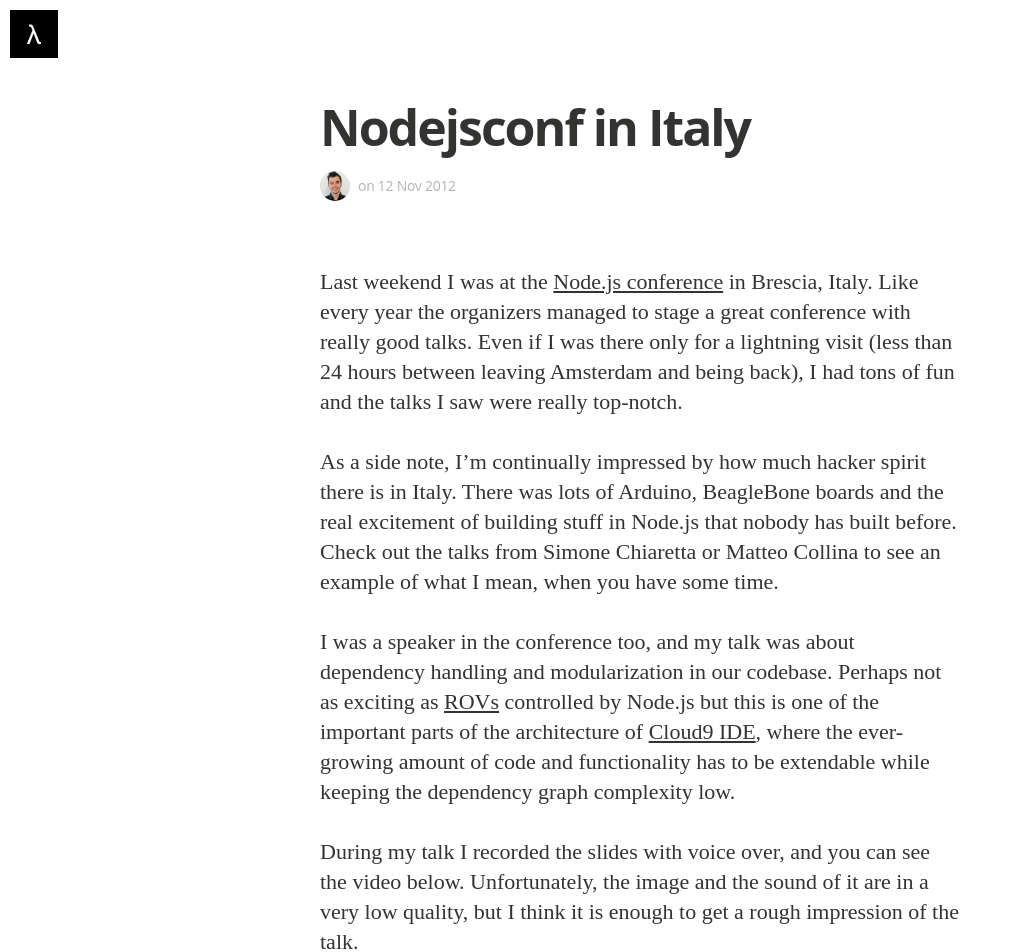
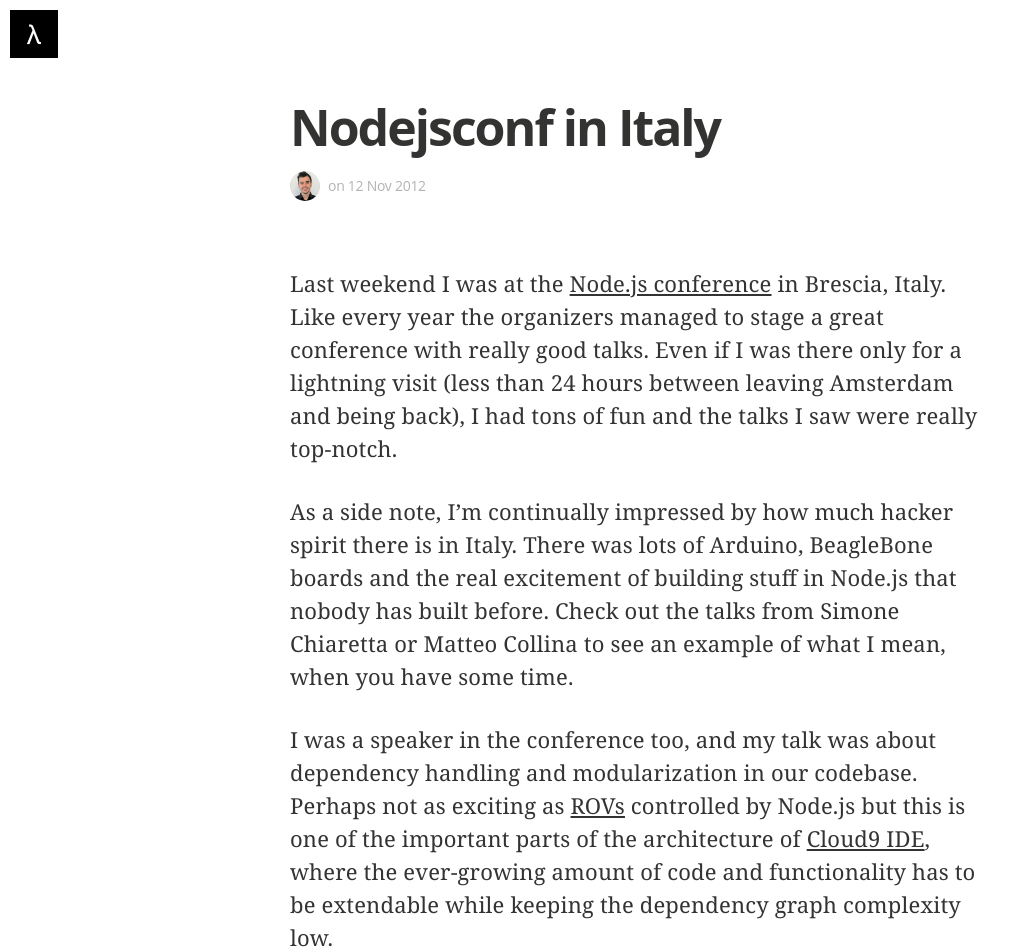
Before and after one commit to sergi/sergi.github.com, a Jekyll site: the page built from _posts/2012-11-12-nodejs-conference-italy-2012.md, in a window 1280 px wide. Shown: the top 952 px of the page, without its empty margins (0-1029 px from the left). Built offline with Jekyll 4.4.1, drawn with Linux system fonts in a browser that asks for light colours; nearby versions of some CDN libraries; some web fonts are replaced; Markdown is read by kramdown in place of the engine named in the settings.

Commit message:
Improve styles

```diff
--- a/_includes/head.html
+++ b/_includes/head.html
@@ -19,7 +19,7 @@
 
 <link rel="shortcut icon" href="{{ "/assets/images/favicon.ico" | prepend: site.baseurl }}">
 <!--  <link rel="stylesheet" href="{{asset "js/styles/obsidian.css"}}"> -->
-<link rel="stylesheet" href="http://brick.a.ssl.fastly.net/Linux+Libertine:400,400i,700,700i/Open+Sans:400,400i,700,700i">
+<link rel="stylesheet" href="http://brick.a.ssl.fastly.net/Open+Sans:400,400i,700,700i">
 <link rel="stylesheet" href="http://netdna.bootstrapcdn.com/font-awesome/4.0.3/css/font-awesome.min.css" >
 
 <link rel="stylesheet" type="text/css" media="screen" href="{{ "/css/main.css"  | prepend: site.baseurl  }}" />
--- a/_includes/header.html
+++ b/_includes/header.html
@@ -1,5 +1,7 @@
 <!-- header start -->
 
-<a href="{{ site.url }}" class="logo-readium"><span class="logo" style="background-image: url({{ site.logo }})"></span></a>
+<a href="{{ site.url }}" class="logo-readium">
+  <span class="logo" style="background-image: url({{ site.logo }})"></span>
+</a>
 
 <!-- header end -->
--- a/css/main.sass
+++ b/css/main.sass
@@ -10,7 +10,7 @@
 
 $rs: 16px
 
-$font-serif: Linux Libertine
+$font-serif: Georgia,Cambria,"Times New Roman",Times,serif
 $font-sans: Open Sans, MundoSans, "Helvetica Neue", Arial, Helvetica, sans-serif
 
 
@@ -29,6 +29,7 @@
   margin: 0
   padding: 0
   text-rendering: optimizeLegibility
+  -moz-osx-font-smoothing: grayscale
   -webkit-font-smoothing: antialiased
   -moz-font-feature-settings: "liga=1, dlig=1"
   -ms-font-feature-settings: "liga", "dlig"
@@ -73,7 +74,7 @@
 
 .blog-header
   width: 100%
-  max-width: 640px
+  max-width: 700px
   margin: 0 auto
   position: relative
   padding: 0
@@ -127,7 +128,7 @@
 
 .content
   width: 100%
-  max-width: 640px
+  max-width: 700px
   margin: 0 auto
   @include box-sizing(border-box)
   @include respond-to(800)
@@ -218,7 +219,7 @@
   margin: 0 auto
   padding: $rs*3 0
   width: 100%
-  max-width: 640px
+  max-width: 700px
   font-size: $rs/4*3
   text-align: center
   color: #999
@@ -365,10 +366,11 @@
       font-weight: 400
       font-style: normal
       font-size: 22px
-      line-height: 30px
+      line-height: 1.5
       margin: 0
       padding-bottom: 30px
       color: #333
+      letter-spacing: 0.01rem
       -webkit-hyphens: auto
       -moz-hyphens: auto
       hyphens: auto
@@ -531,7 +533,7 @@
     width: 100%
     position: relative
     z-index: 99
-    max-width: 640px
+    max-width: 700px
     padding: 120px 0 90px
     text-align: center
     margin: 0 auto
```
